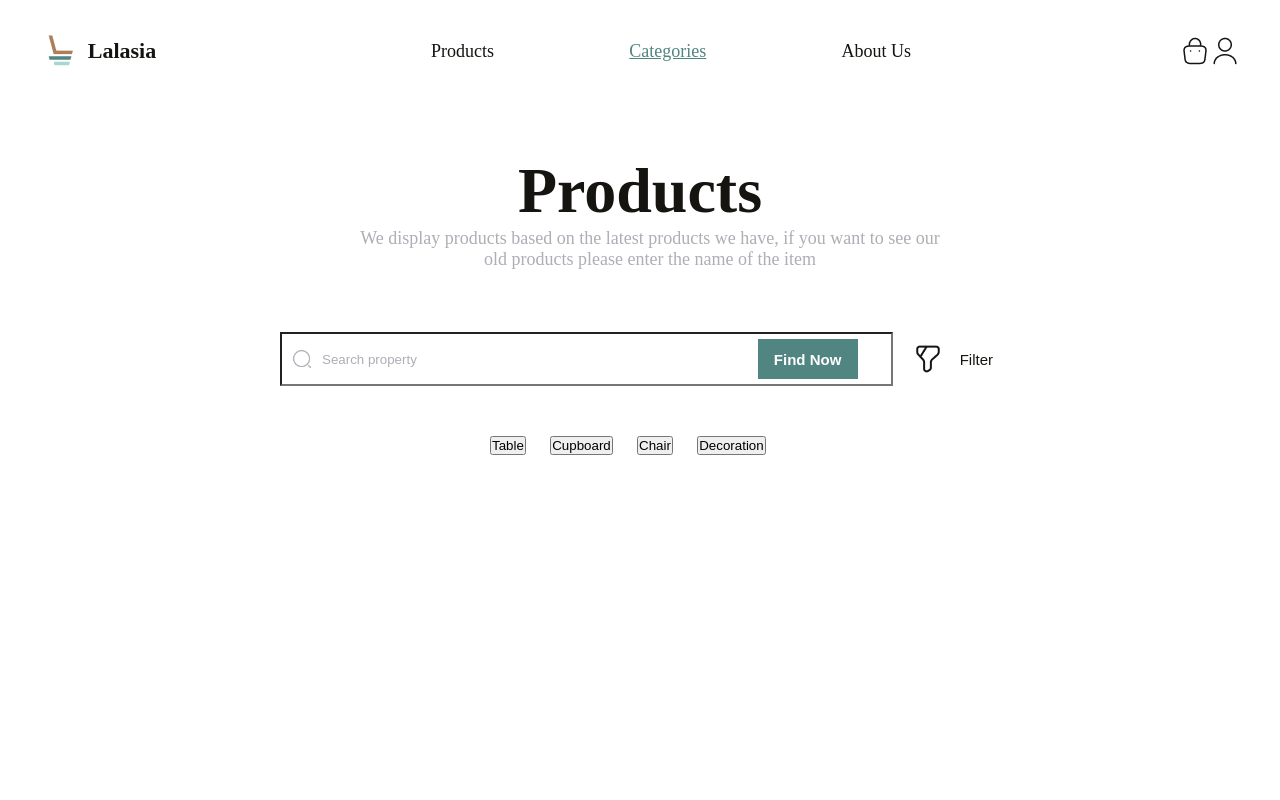
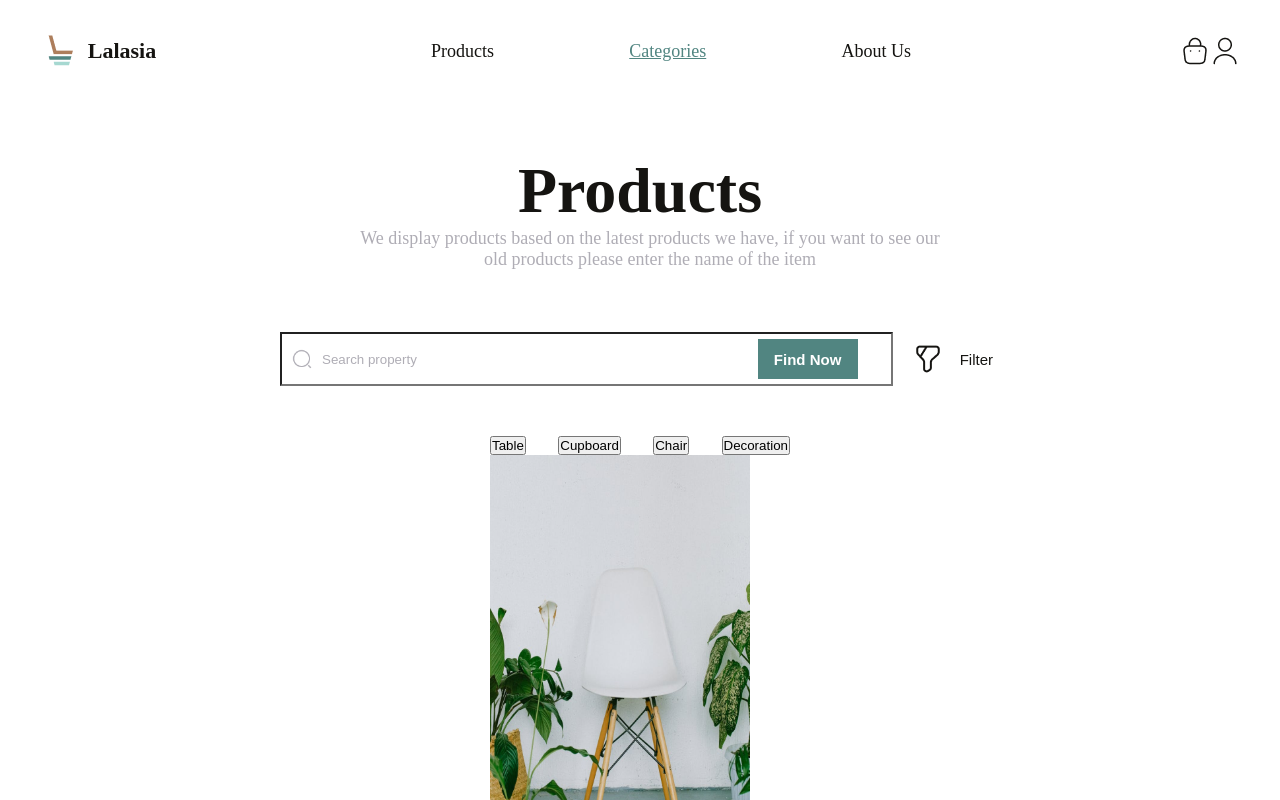
Before and after one commit to Android4biz/myShop, a React (Vite) app in the folder myShop/: page /categories in a window 1280 px wide. Both pictures are taken after a click on the button "Table". Shown: the top 800 px of the page. Built offline with nearby package versions, Linux system fonts and the light colour scheme.

Commit message:
filter доделал

```diff
--- a/myShop/src/app/components/cards/Cards.tsx
+++ b/myShop/src/app/components/cards/Cards.tsx
@@ -21,7 +21,7 @@ const Cards = observer((): JSX.Element => {
     store.changePage(page)
   }
 
-  const handleClickItem = (id: number) => {
+  const handleClickItem = (id: number): void => {
     store.clickItemCard(id)
     setNum(id)
   }
--- a/myShop/src/app/components/categories/Categories.module.scss
+++ b/myShop/src/app/components/categories/Categories.module.scss
@@ -1,3 +1,9 @@
+.products {
+  width: 300px;
+  display: flex;
+  flex-direction: column;
+}
+
 .cat__item {
   list-style-type: none;
 }
@@ -6,5 +12,24 @@
   width: 300px;
   display: flex;
   justify-content: space-between;
+  flex-direction: column;
   margin: 50px auto 50px auto;
+  .category__item {
+    display: flex;
+    justify-content: space-between;
+    width: 100%;
+  }
 }
+
+.img__categories {
+  width: 260px;
+  height: 360px;
+}
+
+.block__product {
+  width: 300px;
+}
+
+.product__item {
+  width: 100%;
+}
--- a/myShop/src/app/components/categories/Categories.tsx
+++ b/myShop/src/app/components/categories/Categories.tsx
@@ -1,39 +1,50 @@
 import store from '../../../store/app/AppStoreProvider'
 import { shop } from '../../api/shop'
-import { useState } from 'react'
 import style from './Categories.module.scss'
+import {observer} from 'mobx-react-lite'
 
-function Categories(): JSX.Element {
-  const [ flag, setFlag ] = useState(false)
+interface categoryArray {
+  category: string,
+  title: string,
+  price: number,
+  id: number,
+  img: string
+}
+
+const Categories = observer((): JSX.Element => {
+
   let cat = shop.map(item => item.category)
-  console.log(cat, 'cat<-')
   let catSet = new Set(cat)
 
-  const handleClick = (item: string) => {
+  const handleClick = (item: string): void => {
     store.filterTag(item)
-    setFlag(!flag)
+    store.fullTodos(shop)
+    store.toggleFn()
+    store.filterCategory(item)
   }
 
   return (
     <div className={style.category__block}>
+      <div className={style.category__item}>
         { Array.from(catSet).map(item => <ul>
           <li className={style.cat__item}><button onClick={() => handleClick(item)}>{ item }</button></li>
         </ul>) }
-      <div>
-        { flag ?
-        store.fullDatas.map((el) =>
-          <div className={style.cards__block} >
-            <div className={style.cards__item}>
-              <img className={style.block__card} key={el.id} src={el.img}/>
-              <h5 className={style.title__h5}>{el.category}</h5>
-              <h3 className={style.title}>{el.title}</h3>
+      </div>
+      <div className={style.products}>
+        { store.toggleCategory ?
+          store.arrCategory.map((el: categoryArray) =>
+            <div className={style.block__product}>
+              <div className={style.product__item}>
+                <img className={style.img__categories} key={el.id} src={el.img}/>
+                <h5 >{el.category}</h5>
+                <h3 >{el.title}</h3>
                 <span>$ {el.price}</span>
               </div>
             </div>)
-        : '' }
+        : false }
       </div>
     </div>
   )
-}
+})
 
 export default Categories
--- a/myShop/src/store/app/AppStoreProvider.tsx
+++ b/myShop/src/store/app/AppStoreProvider.tsx
@@ -12,9 +12,15 @@ class AppStoreProvider {
   totalPage: number = 5
   flagItem: boolean = true
   id: number = 0
+  toggleCategory: boolean = false
+  arrCategory: [] = []
 
   constructor() {
     makeAutoObservable(this)
+  }
+
+  toggleFn() {
+    this.toggleCategory = !this.toggleCategory
   }
 
   todos(arr: arrData[]) {
@@ -59,6 +65,10 @@ class AppStoreProvider {
     }
   }
 
+  filterCategory(str: string) {
+    this.arrCategory = this.fullDatas.filter((item: any) => item.category === str)
+  }
+
   clickItemCard(id: number) {
     this.id = id
     this.flagItem = !this.flagItem
```
Lines whose indentation alone changed are shown as unchanged.
